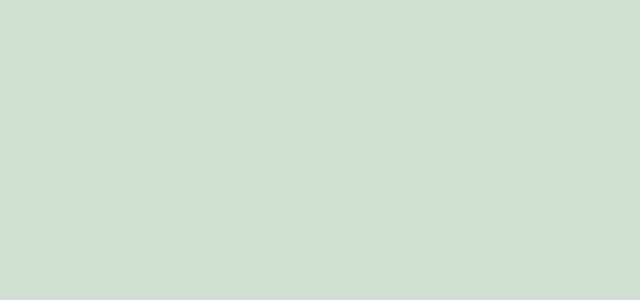
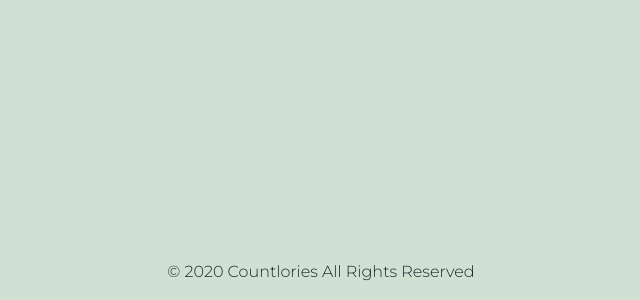
Before and after one commit to AllisynAbrams/Countlories-frontend, a React (Create React App) app: page /about in a window 1280 px wide. Shown: the part 1115-1415 px from the top of the page, without its empty margins (319-959 px from the left). Built offline with nearby package versions, Linux system fonts and the light colour scheme.

Commit message:
footer added

```diff
--- a/src/App.js
+++ b/src/App.js
@@ -6,6 +6,7 @@ import NavBar from './NavBar/NavBar'
 import Team from './Team/Team'
 import About from './About/About'
 import Home from './Home/Home'
+import Footer from './Footer/Footer';
 
 function App() {
   return (
@@ -22,6 +23,7 @@ function App() {
 					<About />
 				</Route>
 			</Switch>
+			<Footer />
 		</div>
 	)
 }
--- a/src/App.scss
+++ b/src/App.scss
@@ -3,6 +3,8 @@
 .App {
   text-align: center;
   background-color: #D0E1D4;
+  position: relative;
+  min-height: 100vh;
 }
 
 html {
--- /dev/null
+++ b/src/Footer/Footer.js
@@ -0,0 +1,8 @@
+import React from 'react'
+import './footer.scss'
+
+const Footer = () => {
+    return <p className='footer'>{'\u00A9'} 2020 Countlories All Rights Reserved</p>;
+}
+
+export default Footer
--- /dev/null
+++ b/src/Footer/footer.scss
@@ -0,0 +1,9 @@
+@import url('https://fonts.googleapis.com/css2?family=Yanone+Kaffeesatz&display=swap');
+@import url('https://fonts.googleapis.com/css2?family=Montserrat:wght@300&display=swap');
+
+.footer {
+  position: absolute;
+  bottom: 0;
+  width: 100%;
+  font-family: 'Montserrat', sans-serif;
+}
```
Also changed, not shown: 1 other file (tests, documents, lock files or other folders).
